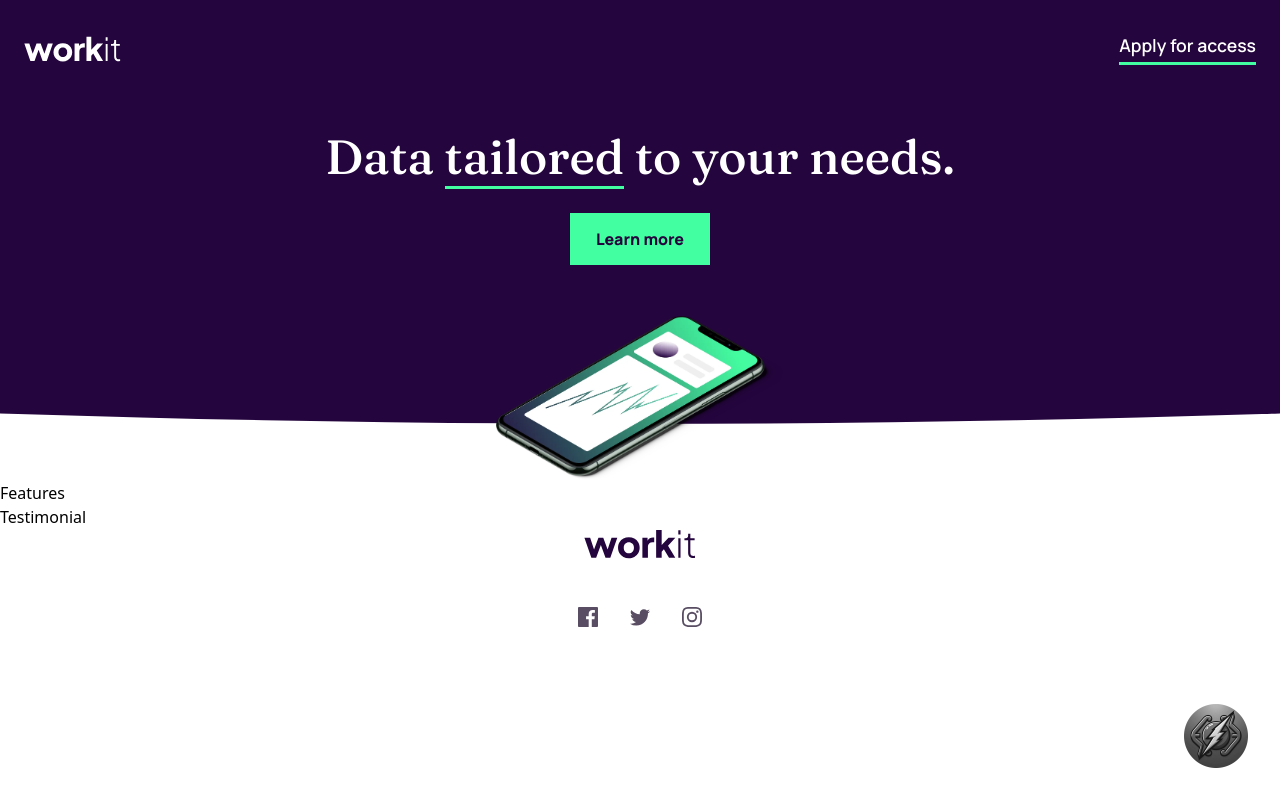
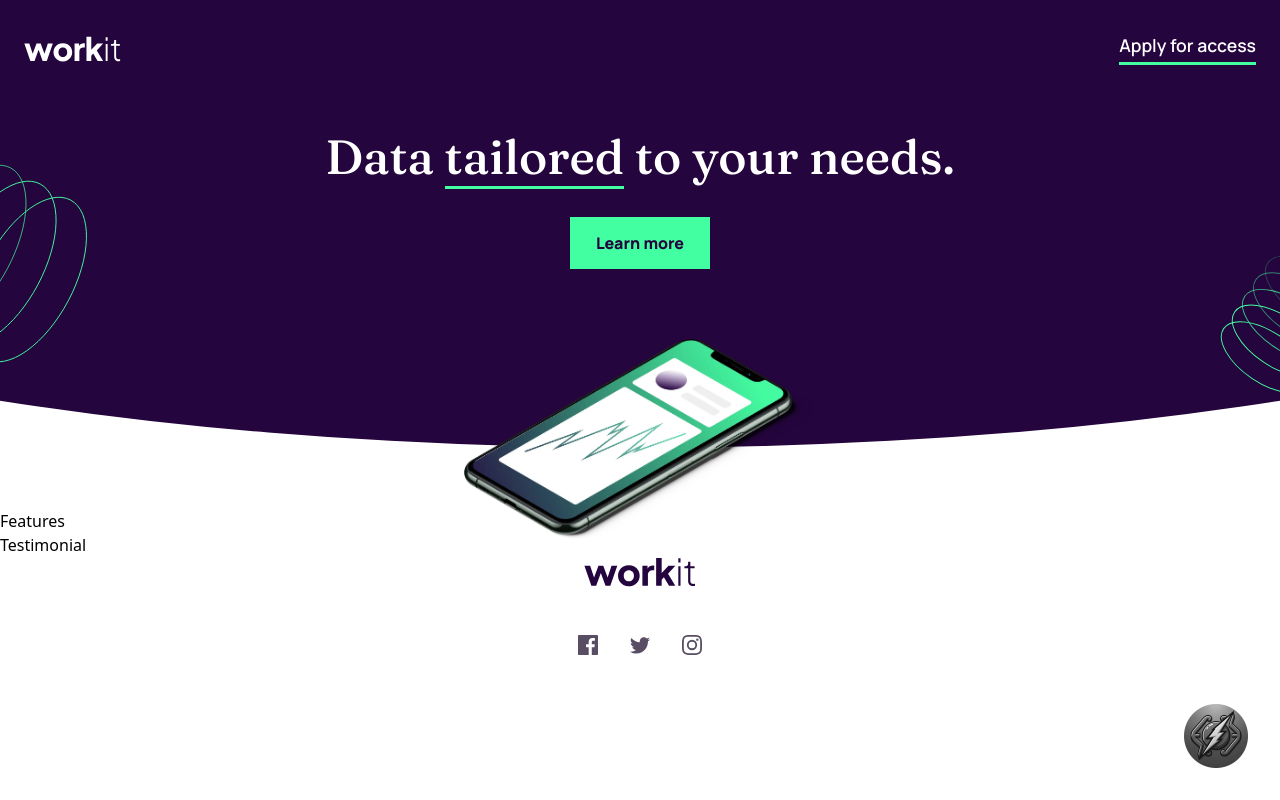
Before and after one commit to FlashScript-Main/Workit-landing-page---Frontend-Mentor, a React (Vite) app: page / in a window 1280 px wide. Built offline with nearby package versions, Linux system fonts and the light colour scheme.

Commit message:
Hero section's Mobile & Tablet View is Done

```diff
--- a/src/App.tsx
+++ b/src/App.tsx
@@ -1,4 +1,4 @@
-import { phoneImage } from "./assets"
+import { heroPatternLeft, heroPatternRight, phoneImage } from "./assets"
 import { Features, FlashScript, Footer, Header, Hero, Testimonial,  } from "./components"
 
 const App = () => {
@@ -15,7 +15,17 @@ const App = () => {
                 <img
                     src={phoneImage}
                     alt="Phone Image"
-                    className={`absolute m-auto bottom-0 left-0 right-0 w-72 z-20 |  |  | `}
+                    className={`absolute m-auto -bottom-4 md:-bottom-8 left-0 right-0 w-[18rem] md:w-[22rem] z-20 |  |  | `}
+                />
+
+                <img
+                    src={heroPatternLeft}
+                    className={`hidden md:block absolute inset-0 md:-left-[11rem] md:top-[1rem] md:w-[18rem] z-20 |  |  | `}
+                />
+
+                <img
+                    src={heroPatternRight}
+                    className={`hidden md:block absolute md:-right-[5.5rem] md:top-[9rem] md:w-[10rem] z-20 |  |  | `}
                 />
             </section>
 
--- a/src/components/Hero.tsx
+++ b/src/components/Hero.tsx
@@ -3,12 +3,12 @@ import Button from "./Button"
 const Hero = () => {
 
     return (
-        <main className={`w-full pt-8 pb-[11.5rem] relative | text-center bg-primary-dark-purple | flex flex-col justify-center items-center | wave-shape`}>
-            <h1 className={`w-11/12 | text-5xl text-neutral-white font-fraunces font-medium leading-[3.5rem] |  | `}>
+        <main className={`w-full pt-8 pb-[10.5rem] md:pb-[13rem] relative | text-center bg-primary-dark-purple | flex flex-col justify-center items-center | hero`}>
+            <h1 className={`w-11/12 md:w-7/12 | text-5xl text-neutral-white font-fraunces font-medium leading-[3.5rem] |  | `}>
                 Data <span className={` |  | border-b-[3px] border-b-primary-eucaplyptus | `}>tailored</span> to your needs.
             </h1>
 
-            <div className={`mt-7 mb-8 |  |  | `}>
+            <div className={`mt-7 md:mt-8 mb-8 |  |  | `}>
                 <Button text={"Learn more"} />
             </div>
         </main>
--- a/src/index.css
+++ b/src/index.css
@@ -2,6 +2,12 @@
 @tailwind components;
 @tailwind utilities;
 
-.wave-shape {
-    clip-path: ellipse(200% 85% at 50% 0);
+.hero {
+    clip-path: ellipse(140% 85% at 50% 0);
 }
+
+@media (min-width: 768px) {
+    .hero {
+        clip-path: ellipse(100% 85% at 50% 0);
+    }
+}
```
